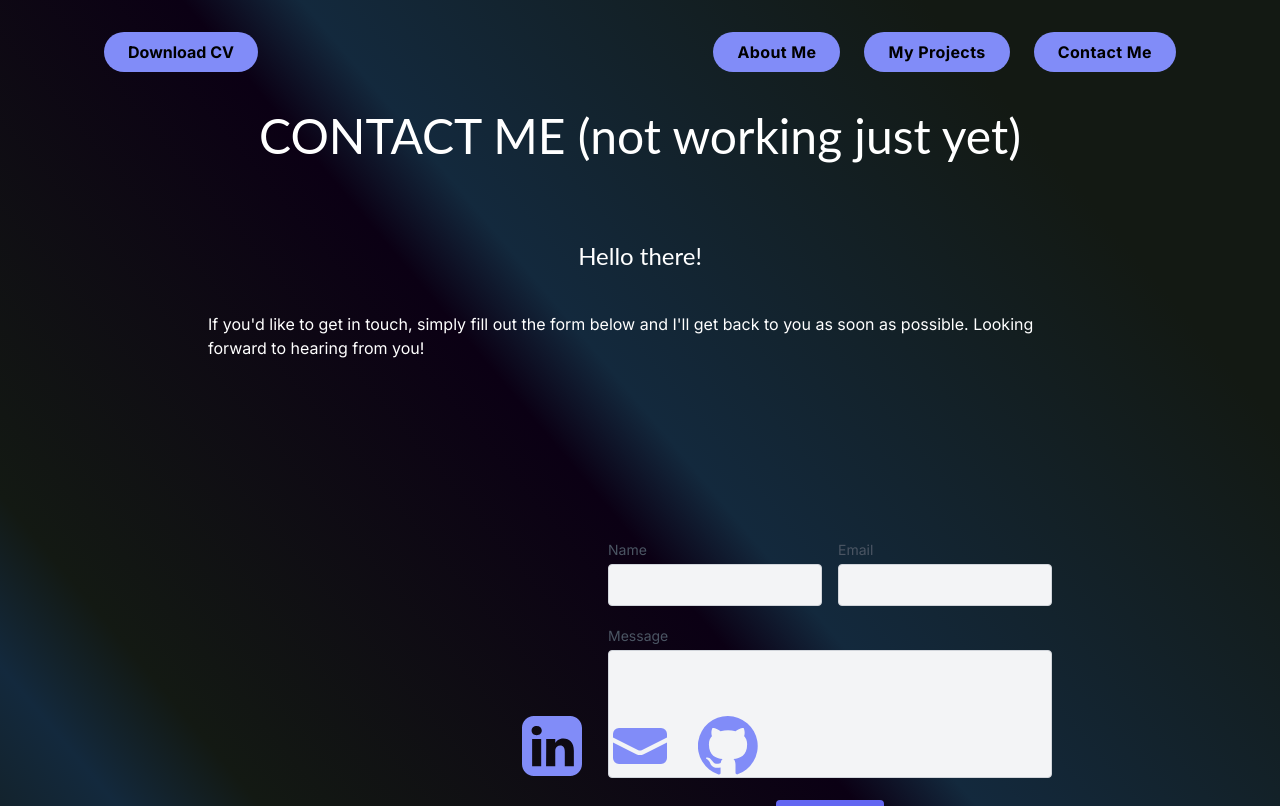
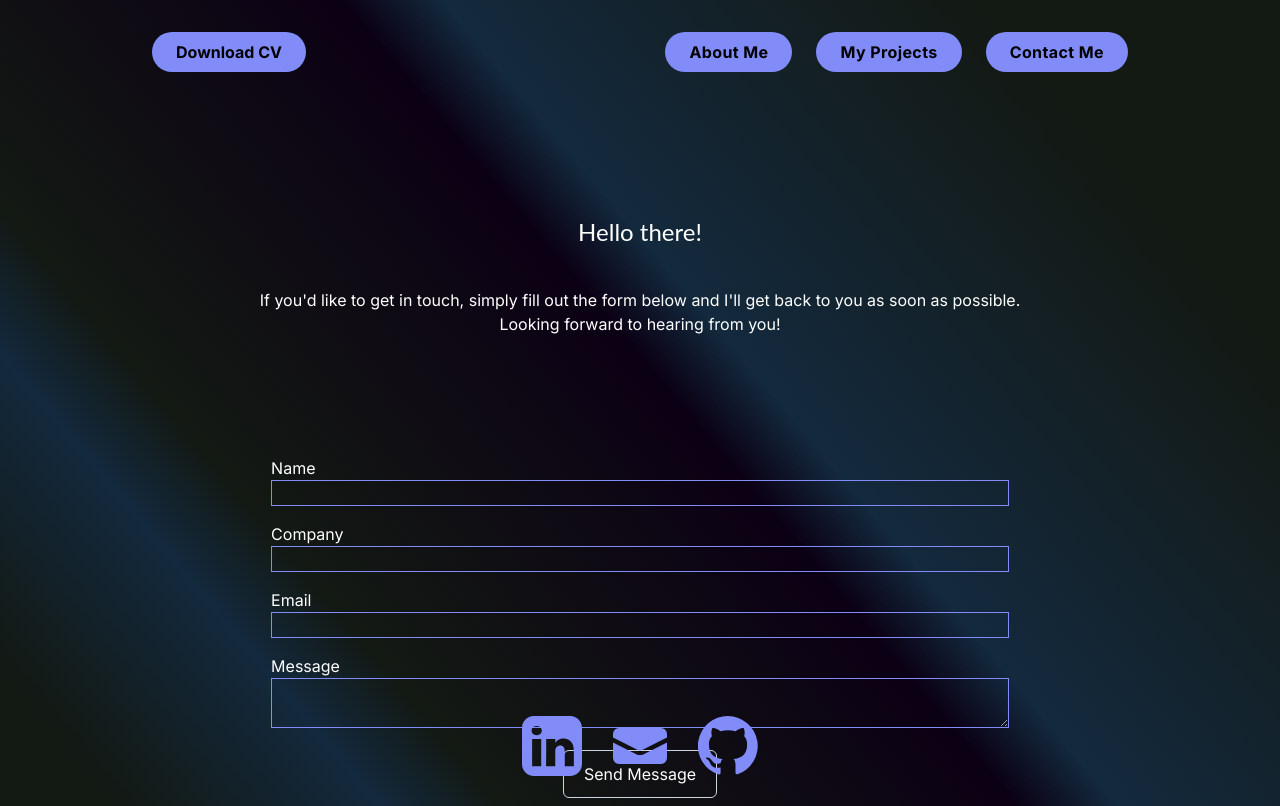
Before and after one commit to rada-ii/Portfolio-app-next.js-tailwindcss-typescript, a Next.js app: page /contact-me in a window 1280 px wide. Shown: the top 806 px of the page. Built offline with nearby package versions, Linux system fonts and the light colour scheme.

Commit message:
my project page corrections and conctact me v1

```diff
--- a/src/app/components/header.tsx
+++ b/src/app/components/header.tsx
@@ -13,7 +13,7 @@ type HeaderProps = {
 
 export const Header = ({ pages }: HeaderProps) => {
   return (
-    <header className="mx-20   mb-2">
+    <header className="mx-32  mb-2">
       <div className="nav mt-8 flex flex-row-reverse items-center justify-between px-1 sm:px-6">
         <nav className="flex flex-row gap-3 self-end text-center sm:gap-6">
           {pages.map((page) => {
--- a/src/app/contact-me/components/form.tsx
+++ b/src/app/contact-me/components/form.tsx
@@ -45,7 +45,7 @@ export const Form = () => {
     let timeout: NodeJS.Timeout;
     if (isMessageSent && formRef) {
       formRef.current?.reset();
-      timeout = setTimeout(() => {
+      setTimeout(() => {
         setMessageSent(false);
       }, 2000);
     }
@@ -56,68 +56,71 @@ export const Form = () => {
 
   return (
     <>
-      <form
-        onSubmit={handleSubmit}
-        className="body-font mt-0 h-screen w-full text-gray-700"
-      >
-        <div className="container mx-auto flex-col px-5 py-24">
-          <div className="mb-12 flex h-max  w-full flex-col text-center"></div>
-          <div className="mx-auto ">
-            <div className="-m-2 flex flex-wrap">
-              <div className="w-1/2 p-2">
-                <div className="relative">
-                  <label
-                    htmlFor="name"
-                    className="text-sm leading-7 text-gray-600"
-                  >
+      <form onSubmit={handleSubmit} className="p-10 text-white" ref={formRef}>
+        <div className="mb-4">
+          <label className="label-form" htmlFor="name">
             Name
           </label>
           <input
+            id="name"
             type="text"
-                    id="name"
             name="name"
-                    className="w-full rounded border border-gray-300 bg-gray-100 px-3 py-1 text-base leading-8 text-gray-700 outline-none transition-colors duration-200 ease-in-out focus:border-indigo-500"
+            className="w-full border border-indigo-400 bg-transparent"
+            required
+            // minLength={3}
+            // maxLength={200}
           />
         </div>
+
+        <div className="mb-4">
+          <label className="label-form" htmlFor="company">
+            Company
+          </label>
+          <input
+            id="company"
+            type="text"
+            name="company"
+            className="w-full border border-indigo-400 bg-transparent"
+            minLength={2}
+            maxLength={200}
+          />
         </div>
-              <div className="w-1/2 p-2">
-                <div className="relative">
-                  <label
-                    htmlFor="email"
-                    className="text-sm leading-7 text-gray-600"
-                  >
+
+        <div className="mb-4">
+          <label className="label-form" htmlFor="email">
             Email
           </label>
           <input
+            id="email"
             type="email"
-                    id="email"
             name="email"
-                    className="w-full rounded border border-gray-300 bg-gray-100 px-3 py-1 text-base leading-8 text-gray-700 outline-none transition-colors duration-200 ease-in-out focus:border-indigo-500"
+            className="w-full border border-indigo-400 bg-transparent"
+            required
+            minLength={2}
+            maxLength={200}
           />
         </div>
-              </div>
-              <div className="w-full p-2">
-                <div className="relative">
-                  <label
-                    htmlFor="message"
-                    className="text-sm leading-7 text-gray-600"
-                  >
+
+        <div className="mb-4">
+          <label className="label-form mb-4" htmlFor="message">
             Message
           </label>
           <textarea
             id="message"
             name="message"
-                    className="h-32 w-full resize-none rounded border border-gray-300 bg-gray-100 px-3 py-1 text-base leading-6 text-gray-700 outline-none transition-colors duration-200 ease-in-out focus:border-indigo-500"
-                  ></textarea>
+            className="w-full border border-indigo-400 bg-transparent"
+            required
+            minLength={10}
+            maxLength={1000}
+          />
         </div>
-              </div>
-              <div className="w-full p-2">
-                <button className="mx-auto flex rounded border-0 bg-indigo-500 px-8 py-2 text-lg text-white hover:bg-indigo-600 focus:outline-none">
-                  Send
+        <div className="flex justify-center">
+          <button
+            type="submit"
+            className="bg-blue hover:text-blue min-w-100 hover:border-indigo-300hover:border-1 mx-auto h-12 self-center rounded-md border border-slate-300 px-5 text-center text-white hover:bg-white"
+          >
+            Send Message
           </button>
-              </div>
-            </div>
-          </div>
         </div>
       </form>
       {isMessageSent && <p> Message has been Sent</p>}
--- a/src/app/contact-me/page.tsx
+++ b/src/app/contact-me/page.tsx
@@ -4,18 +4,16 @@ import { Form } from "./components/form";
 
 const ContactMePage = () => {
   return (
-    <div className=" mx-32  mt-10  content-center text-white">
-      <h2 className="text-center text-5xl">
-        {" "}
-        CONTACT ME (not working just yet)
-      </h2>
-      <div className=" m-auto flex  flex-col content-center gap-20 p-20">
-        <div className="flex  flex-col items-center">
+    <div className="m-auto mt-10 flex h-screen w-11/12 flex-col content-center">
+      <h2 text-white> CONTACT ME</h2>
+      <div className="text-grey-light mx-auto flex w-10/12  flex-col content-center gap-20 p-20">
+        <div className="flex w-full flex-col text-center text-white">
           <h3 className="mb-10 text-2xl">{contactMeText.title}</h3>
           <p>{contactMeText.body}</p>
         </div>
-
-        <Form />
+        <div className="w-full flex-grow">
+          <Form />
+        </div>
       </div>
     </div>
   );
--- a/src/app/globals.css
+++ b/src/app/globals.css
@@ -257,7 +257,7 @@ footer {
 
 /* ========================================= */
 
-html {
+body {
   background: linear-gradient(
     50deg,
     /* #fff 0%, */ #131913 5%,
@@ -280,8 +280,8 @@ html {
 }
 
 .imageContainer1::after {
-  border-radius: 3rem; /* Add border-radius for rounded corners if needed */
-  box-shadow: inset 0 0 30px 50px rgba(19, 33, 37, 0.859) !important; /* Adjust the values for a stronger or softer shadow */
+  border-radius: 3rem;
+  box-shadow: inset 0 0 30px 50px rgba(19, 33, 37, 0.859) !important;
   content: "";
   display: block;
   height: 100%;
--- a/src/app/my-projects/page.tsx
+++ b/src/app/my-projects/page.tsx
@@ -4,7 +4,7 @@ import { ProjectCard } from "./components/project-card";
 
 const MyProjects = () => {
   return (
-    <div className="body mx-auto grid h-screen w-screen  ">
+    <div className="body mx-auto grid h-full w-screen  ">
       <div className=" m-auto mt-10 flex w-11/12 flex-col content-center">
         <h2 className="mb-10 text-center text-5xl font-bold text-white">
           My Projects
```
Lines whose indentation alone changed are shown as unchanged.
